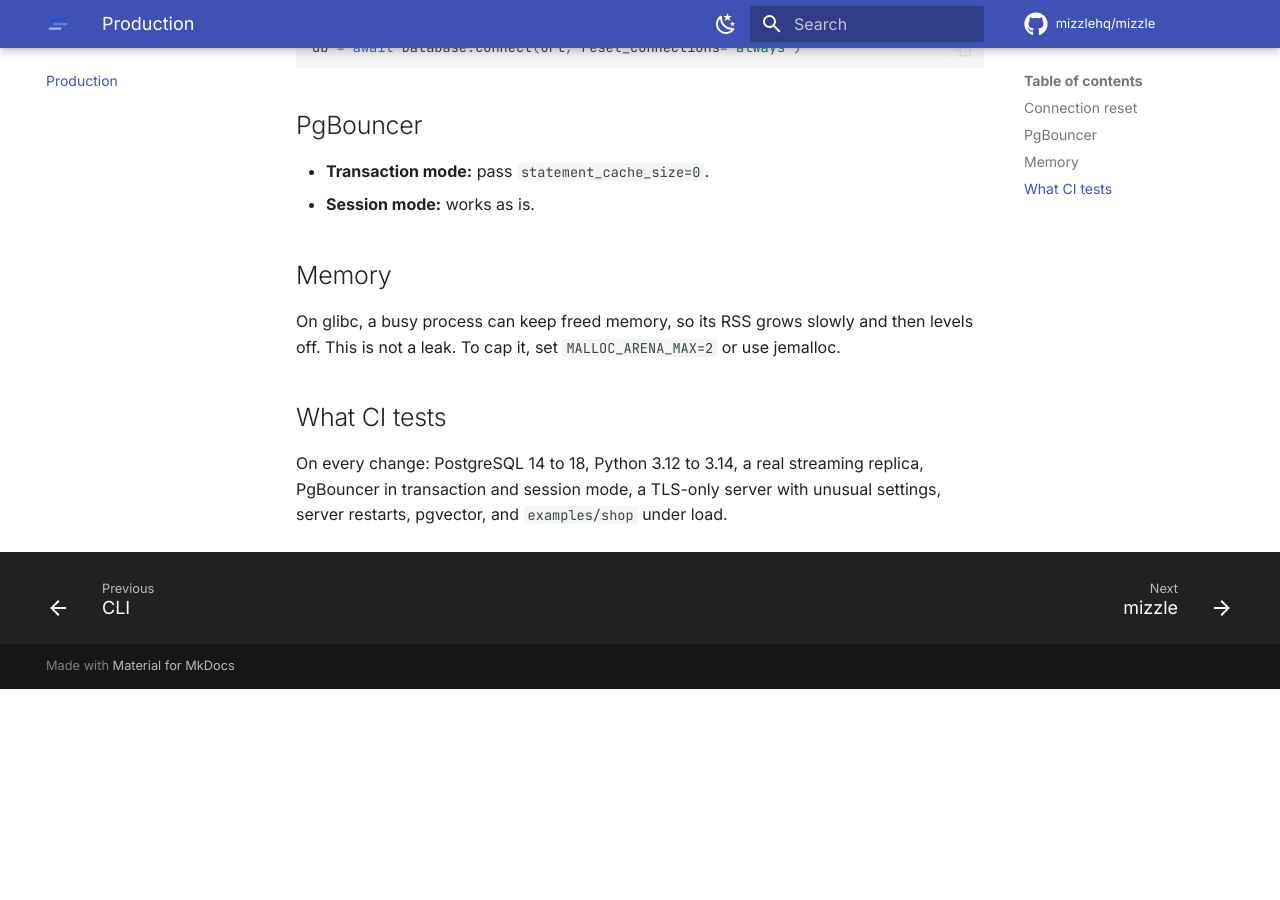
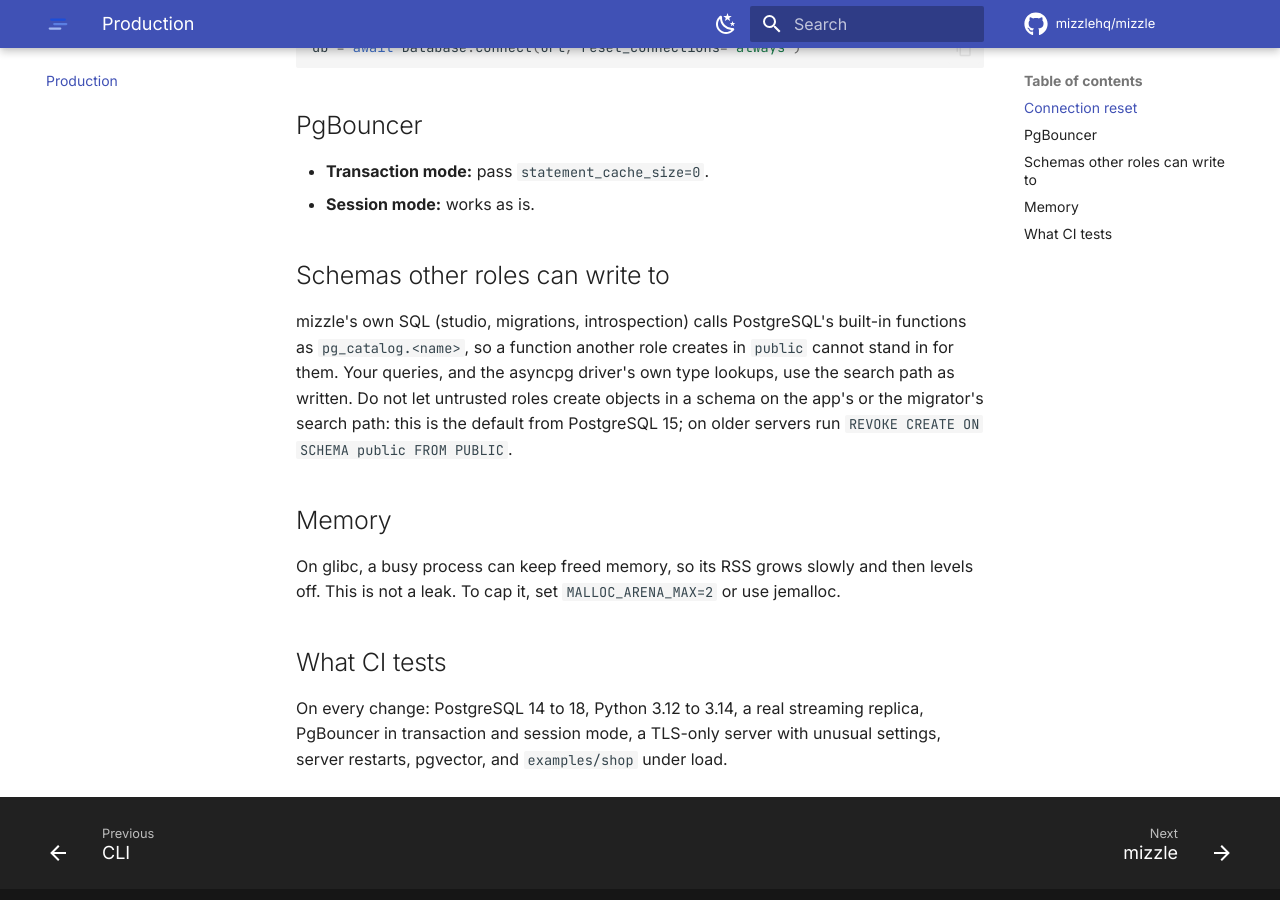
Before and after one commit to mizzlehq/mizzle, an MkDocs documentation site: the page built from docs/production.md, in a window 1280 px wide and 900 px high, scrolled down 969 px. Built offline with MkDocs 1.6.1 and Material for MkDocs 9.7.7, drawn with Linux system fonts in a browser that asks for light colours; comment, search, counter and statistics services are not loaded; before the commit the page ends 1658 px from its top, so only the background shows below that.

Commit message:
docs(production): schemas other roles can write to (search_path hygiene)

```diff
--- a/docs/production.md
+++ b/docs/production.md
@@ -43,6 +43,15 @@ db = await Database.connect(url, reset_connections="always")
 - **Transaction mode:** pass `statement_cache_size=0`.
 - **Session mode:** works as is.
 
+## Schemas other roles can write to
+
+mizzle's own SQL (studio, migrations, introspection) calls PostgreSQL's built-in functions
+as `pg_catalog.<name>`, so a function another role creates in `public` cannot stand in for
+them. Your queries, and the asyncpg driver's own type lookups, use the search path as
+written. Do not let untrusted roles create objects in a schema on the app's or the
+migrator's search path: this is the default from PostgreSQL 15; on older servers run
+`REVOKE CREATE ON SCHEMA public FROM PUBLIC`.
+
 ## Memory
 
 On glibc, a busy process can keep freed memory, so its RSS grows slowly and then levels
```
